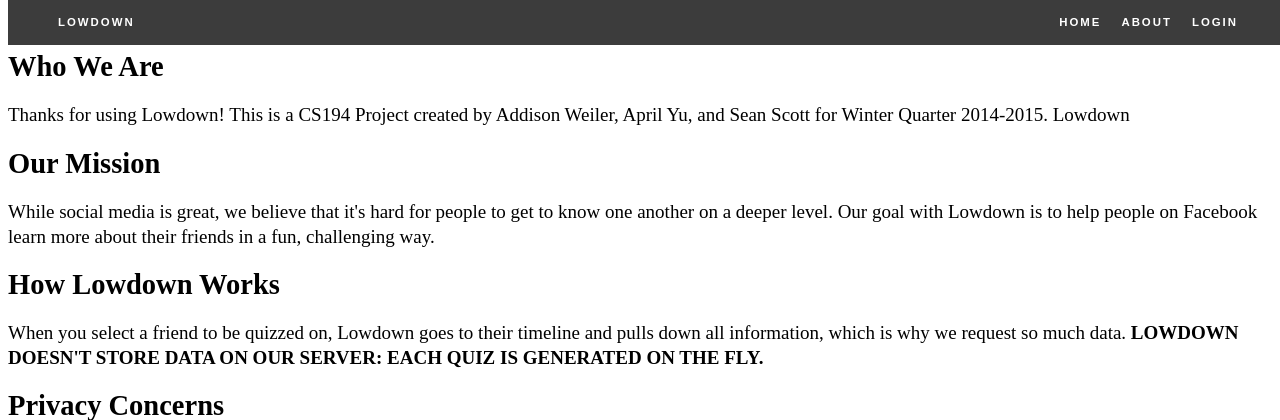
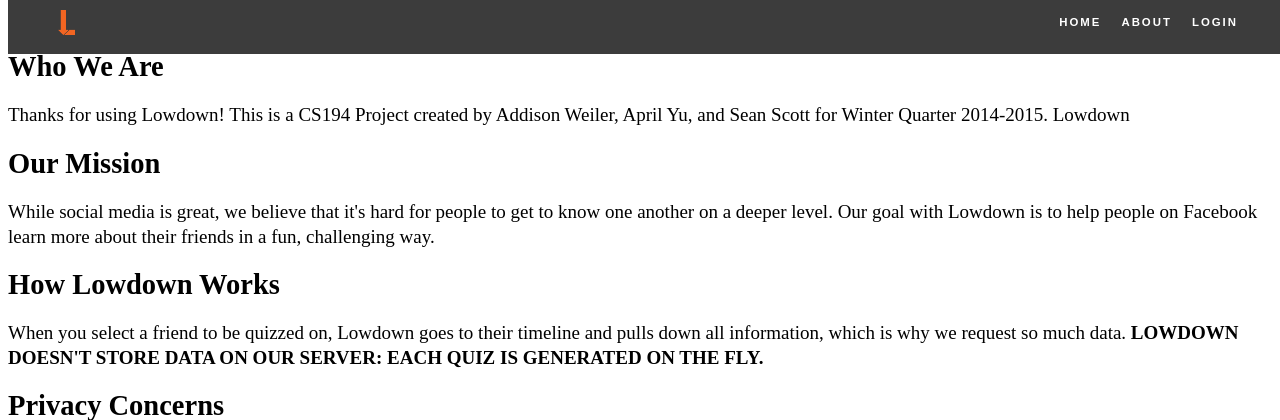
Before and after one commit to addisonweiler/CS194Project, a Django app: page /Facebook_App/about_us/ in a window 1280 px wide. Shown: the top 420 px of the page. Run offline with Django 3.2, Linux system fonts and the light colour scheme; parts of the project's set-up code (start-up, migrations or seed data) failed here and were passed over; some libraries are stand-ins or nearby versions.

Commit message:
added favicon and logo.  Still playing with logo

```diff
--- a/Lowdown_Backend/Lowdown/Facebook_App/templates/base.html
+++ b/Lowdown_Backend/Lowdown/Facebook_App/templates/base.html
@@ -18,11 +18,13 @@
     <!-- Include all compiled plugins (below), or include individual files as needed -->
      {% block scripts %}{% endblock %}
 
+     <link rel="shortcut icon" type="image/png" href="{% static 'logo.png' %}"/>
+
   </head>
   <body>
     <header>
       <div class="wrapper">
-        <a href="{{home_url}}" class="title">Lowdown</a>
+        <a href="{{home_url}}" class="title"><img src="{% static 'logo.png' %}"></a>
 
         <div class="menu-header-menu-container">
           <ul id="menu-header-menu" class="menu">
--- a/Lowdown_Backend/Lowdown/static/base.css
+++ b/Lowdown_Backend/Lowdown/static/base.css
@@ -3,6 +3,10 @@
   font-size: 19px;
   line-height: 1.3em;
   margin-top: 55px;
+}
+
+img {
+  max-height: 25px;
 }
 * {
   -webkit-box-sizing: border-box;
```
Also changed, not shown: Lowdown_Backend/Lowdown/static/logo.png (added).
